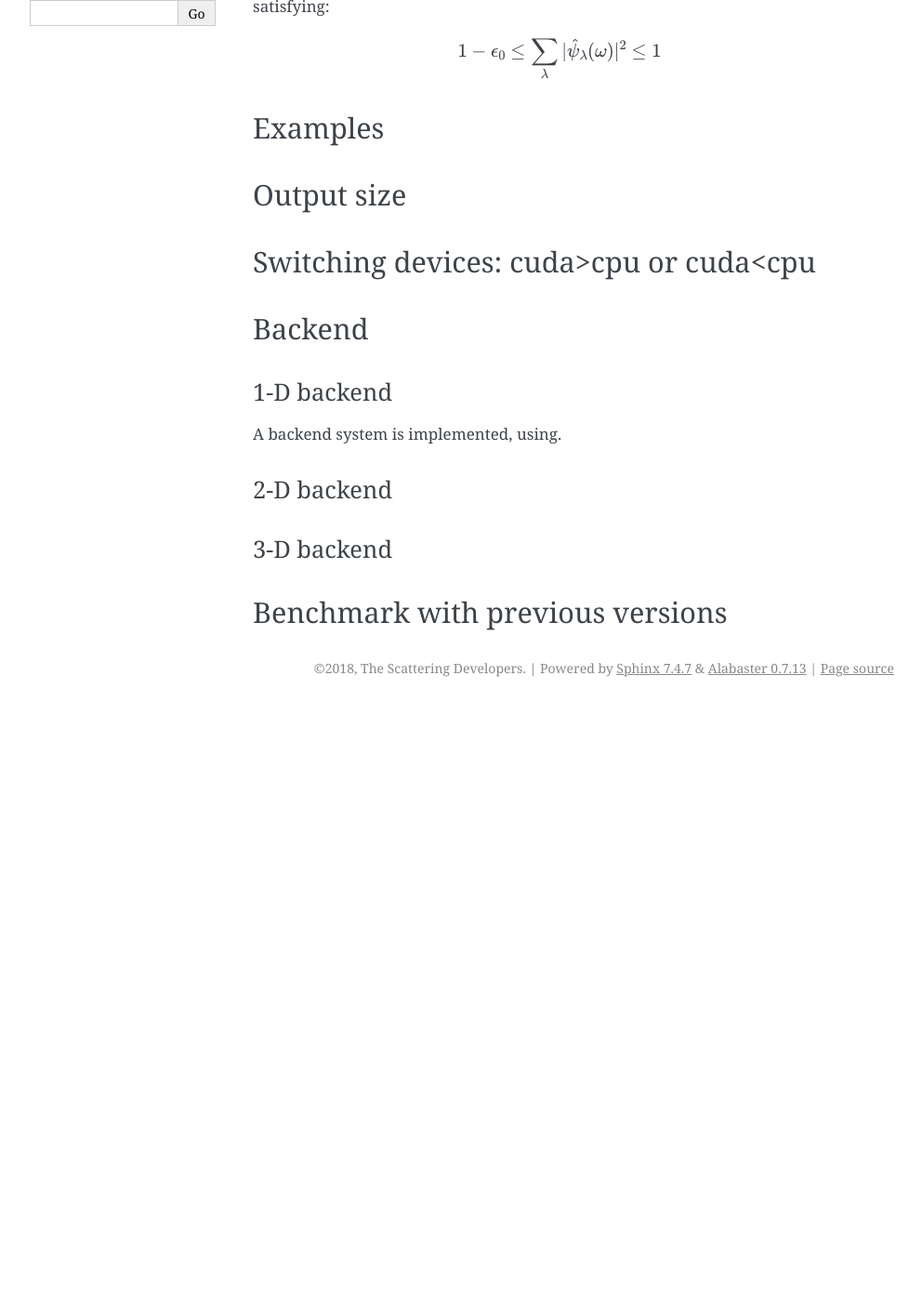
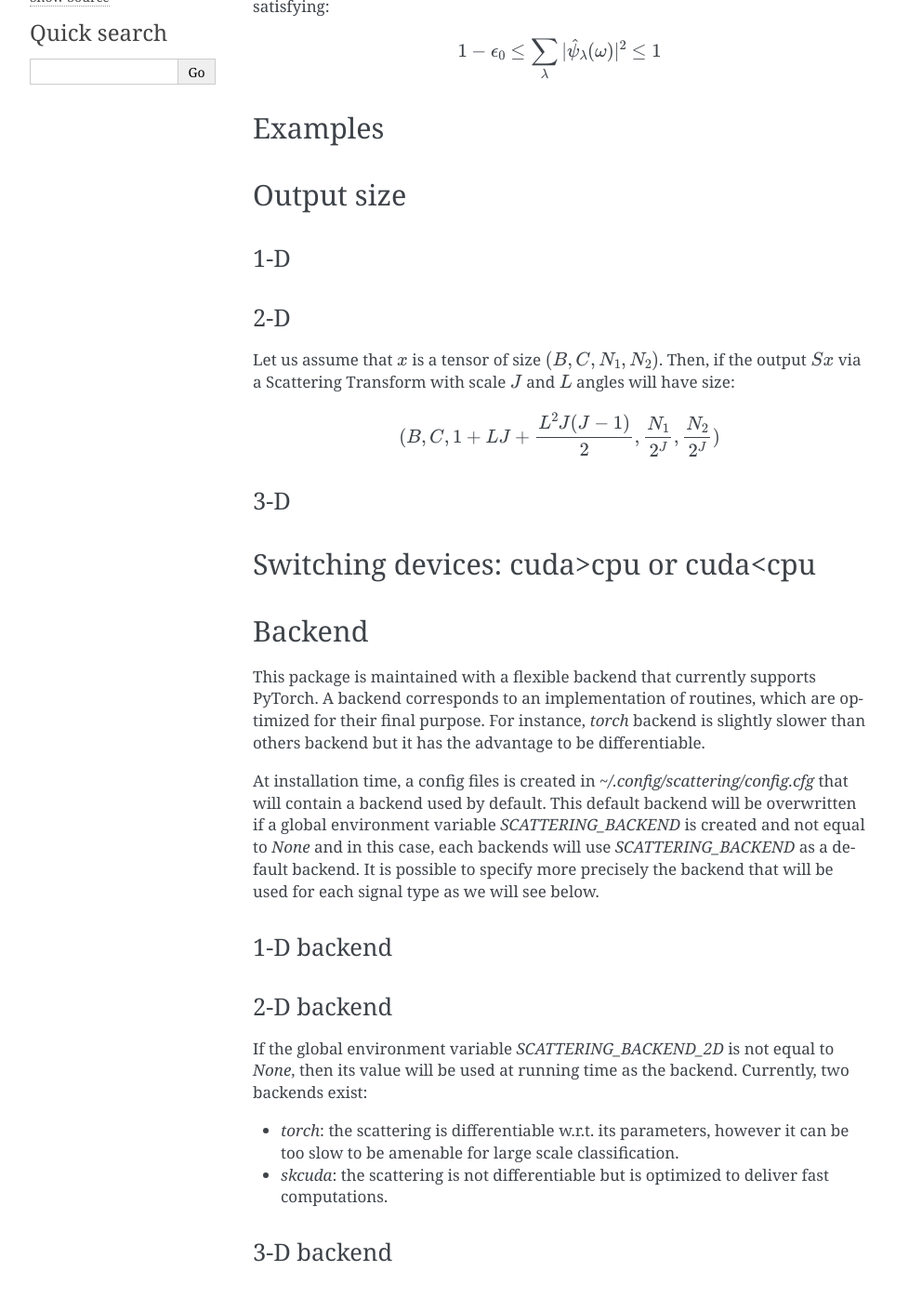
Before and after one commit to kymatio/kymatio, a Sphinx documentation site: the page built from doc/source/userguide.rst, in a window 1280 px wide and 1400 px high, scrolled down 500 px. Shown: the top 1396 px of the window at 93% size, without its empty margins (148-1140 px from the left). Built offline with Sphinx 7.4.7, drawn with Linux system fonts in a browser that asks for light colours; formulas are drawn with MathJax 3; before the commit the page ends 1258 px from its top, so only the background shows below that.

Commit message:
improving doc

```diff
--- a/doc/source/installation.rst
+++ b/doc/source/installation.rst
@@ -27,7 +27,7 @@
 
     pip install cupy skcuda
 
-and then refer to .backend for more details about the use of our optimized cuda kernels.
+and then refer to :ref:`backend-story` for more details about the use of our optimized cuda kernels.
 
 Developer
 =========
--- a/doc/source/userguide.rst
+++ b/doc/source/userguide.rst
@@ -28,21 +28,54 @@
 Output size
 ===========
 
+1-D
+---
+
+
+2-D
+---
+
+Let us assume that :math:`x` is a tensor of size :math:`(B,C,N_1,N_2)`. Then, if the
+output :math:`Sx` via a Scattering Transform with scale :math:`J` and :math:`L` angles will have size:
+
+.. math:: (B,C,1+LJ+\frac{L^2J(J-1)}{2},\frac{N_1}{2^J},\frac{N_2}{2^J})
+
+3-D
+---
+
 Switching devices: cuda>cpu or cuda<cpu
 =======================================
 
-.. _backend:
+.. _backend-story:
+
 Backend
 =======
+
+This package is maintained with a flexible backend that currently supports PyTorch. A
+backend corresponds to an implementation of routines, which are optimized for their
+final purpose. For instance, `torch` backend is slightly slower than others backend
+but it has the advantage to be differentiable.
+
+At installation time, a config files is created in `~/.config/scattering/config.cfg` that
+will contain a backend used by default. This default backend will be overwritten if
+a global environment variable `SCATTERING_BACKEND` is created and not equal to `None`
+and in this case, each backends will use `SCATTERING_BACKEND` as a default backend.
+It is possible to specify more precisely the backend that will be used for each
+signal type as we will see below.
 
 1-D backend
 -----------
 
-A backend system is implemented, using.
 
 2-D backend
 -----------
 
+If the global environment variable `SCATTERING_BACKEND_2D` is not equal to `None`, then
+its value will be used at running time as the backend. Currently, two backends exist:
+
+- `torch`: the scattering is differentiable w.r.t. its parameters, however it can be too slow to be amenable for large scale classification.
+
+- `skcuda`: the scattering is not differentiable but is optimized to deliver fast computations.
 
 3-D backend
 -----------
```
